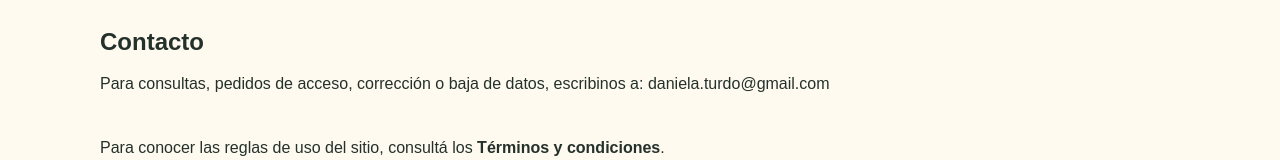
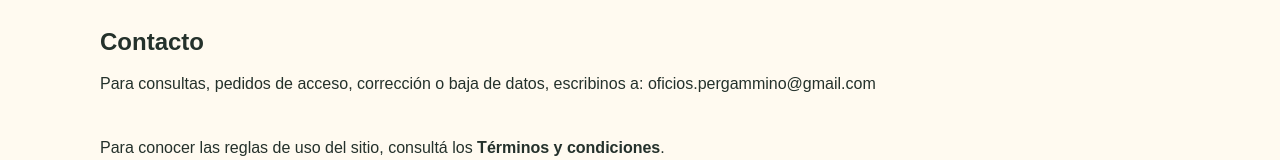
Before and after one commit to danielaturdo-hue/oficios-pergamino, a Next.js app: page /privacidad in a window 1280 px wide. Shown: the part 2362-2522 px from the top of the page. Built offline with nearby package versions, Linux system fonts and the light colour scheme.

Commit message:
actualizar email de contacto

```diff
--- a/app/privacidad/page.tsx
+++ b/app/privacidad/page.tsx
@@ -87,7 +87,7 @@ const secciones = [
   {
     titulo: 'Contacto',
     parrafos: [
-      'Para consultas, pedidos de acceso, corrección o baja de datos, escribinos a: daniela.turdo@gmail.com',
+      'Para consultas, pedidos de acceso, corrección o baja de datos, escribinos a: oficios.pergammino@gmail.com',
     ],
   },
 ];
```
